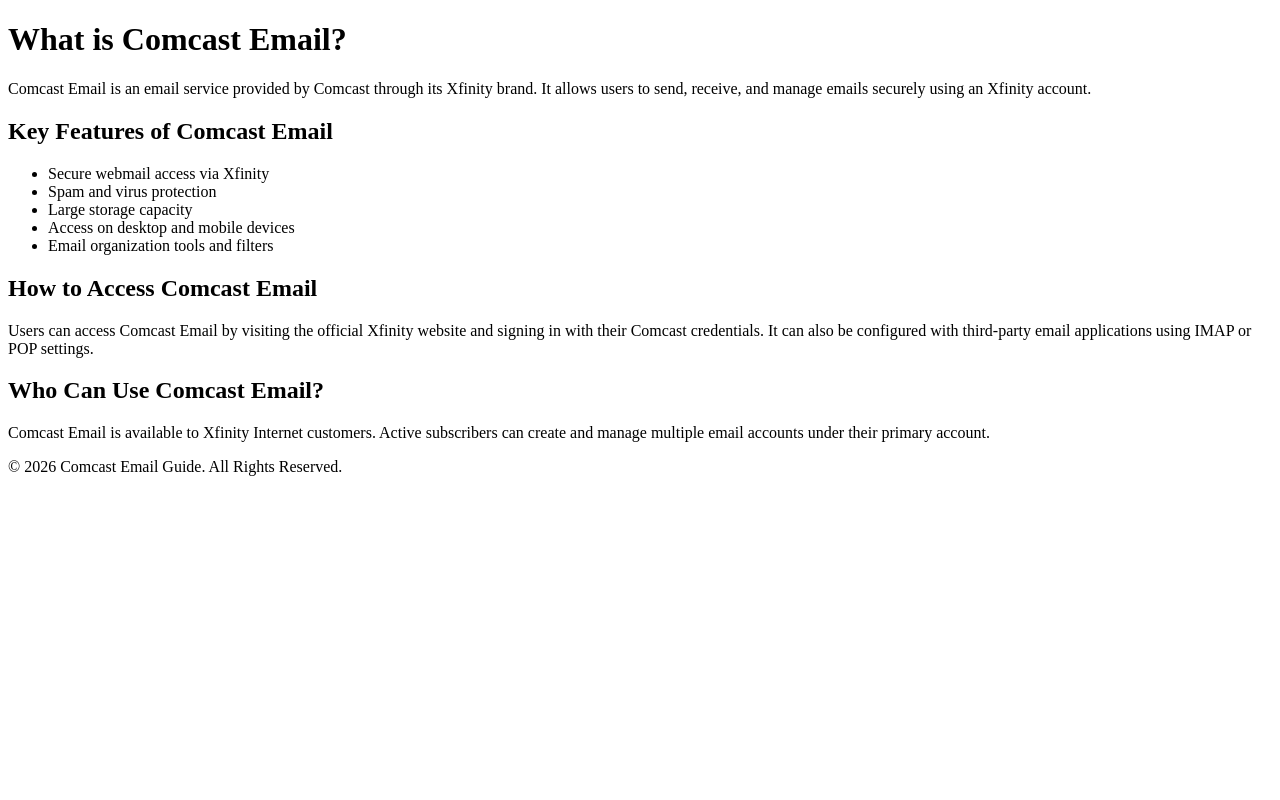
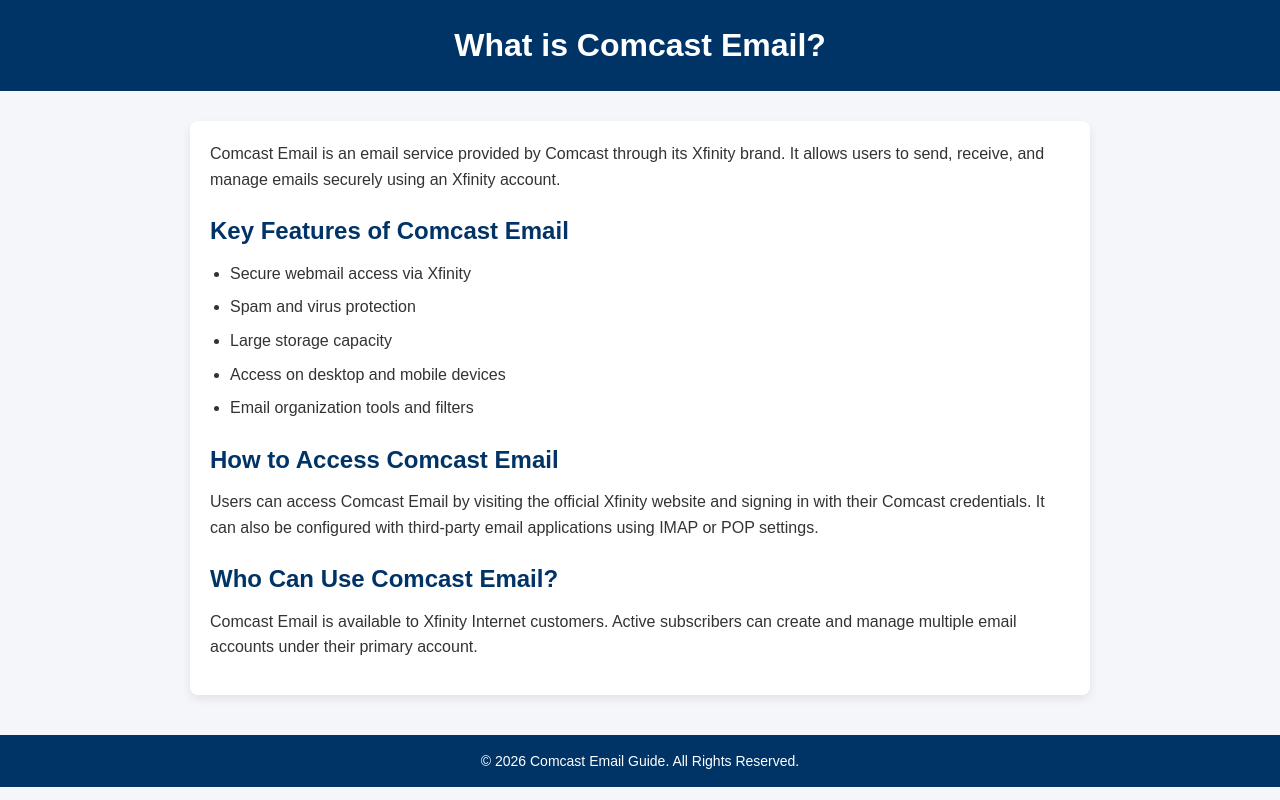
Before and after one commit to speedcomcast/deskcomcast, a plain HTML site: page index.html in a window 1280 px wide. Drawn offline with Linux system fonts and the light colour scheme.

Commit message:
Update style.css

```diff
--- a/style.css
+++ b/style.css
@@ -1,50 +1,56 @@
-<!DOCTYPE html>
-<html lang="en">
-<head>
-    <meta charset="UTF-8">
-    <title>What is Comcast Email?</title>
-    <link rel="stylesheet" href="style.css">
-    <meta name="viewport" content="width=device-width, initial-scale=1.0">
-</head>
-<body>
+* {
+    margin: 0;
+    padding: 0;
+    box-sizing: border-box;
+    font-family: Arial, Helvetica, sans-serif;
+}
 
-    <header>
-        <h1>What is Comcast Email?</h1>
-    </header>
+body {
+    background-color: #f4f6f9;
+    color: #333;
+    line-height: 1.6;
+}
 
-    <section class="content">
-        <p>
-            Comcast Email is an email service provided by Comcast through its Xfinity brand.
-            It allows users to send, receive, and manage emails securely using an Xfinity account.
-        </p>
+header {
+    background-color: #003366;
+    color: #fff;
+    padding: 20px;
+    text-align: center;
+}
 
-        <h2>Key Features of Comcast Email</h2>
-        <ul>
-            <li>Secure webmail access via Xfinity</li>
-            <li>Spam and virus protection</li>
-            <li>Large storage capacity</li>
-            <li>Access on desktop and mobile devices</li>
-            <li>Email organization tools and filters</li>
-        </ul>
+.content {
+    max-width: 900px;
+    margin: 30px auto;
+    padding: 20px;
+    background: #ffffff;
+    border-radius: 8px;
+    box-shadow: 0 4px 10px rgba(0, 0, 0, 0.08);
+}
 
-        <h2>How to Access Comcast Email</h2>
-        <p>
-            Users can access Comcast Email by visiting the official Xfinity website
-            and signing in with their Comcast credentials. It can also be configured
-            with third-party email applications using IMAP or POP settings.
-        </p>
+.content h2 {
+    margin-top: 20px;
+    margin-bottom: 10px;
+    color: #003366;
+}
 
-        <h2>Who Can Use Comcast Email?</h2>
-        <p>
-            Comcast Email is available to Xfinity Internet customers.
-            Active subscribers can create and manage multiple email accounts
-            under their primary account.
-        </p>
-    </section>
+.content p {
+    margin-bottom: 15px;
+}
 
-    <footer>
-        <p>&copy; 2026 Comcast Email Guide. All Rights Reserved.</p>
-    </footer>
+.content ul {
+    margin-left: 20px;
+    margin-bottom: 15px;
+}
 
-</body>
-</html>
+.content li {
+    margin-bottom: 8px;
+}
+
+footer {
+    text-align: center;
+    padding: 15px;
+    background-color: #003366;
+    color: #fff;
+    margin-top: 40px;
+    font-size: 14px;
+}
```
